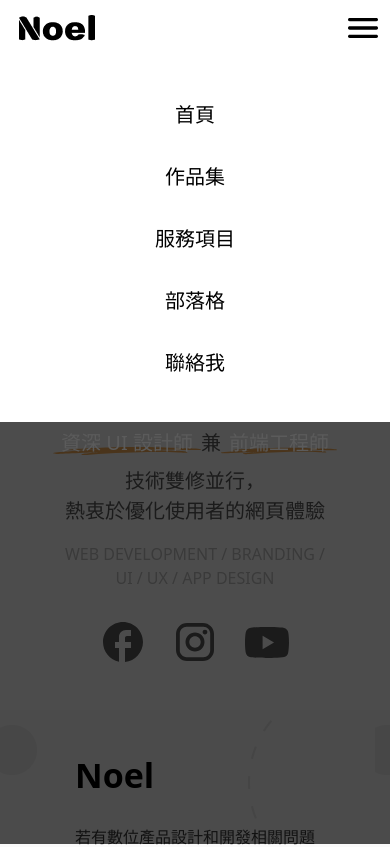
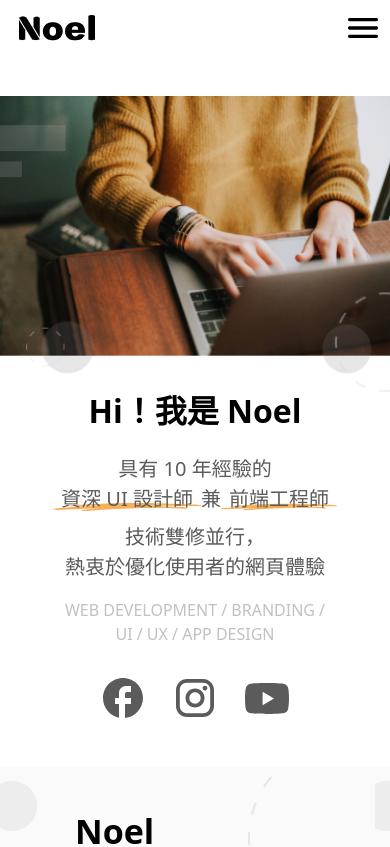
Before and after one commit to Danny-1211/Noel-design, a React (Vite) app: page / in a window 390 px wide. Shown: the top 847 px of the page. Built offline with nearby package versions, Linux system fonts and the light colour scheme.

Commit message:
refactor: remove fixed positioning and unused menu list from header component

```diff
--- a/src/components/Header.jsx
+++ b/src/components/Header.jsx
@@ -11,7 +11,7 @@ function Header() {
     { name: "聯絡我", path: "/" },
   ];
   return (
-    <nav className="fixed bg-[#fff] w-full mx-auto max-w-[1296px] h-[56px] lg:h-24 flex items-center justify-start px-3">
+    <nav className=" bg-[#fff] w-full mx-auto max-w-[1296px] h-[56px] lg:h-24 flex items-center justify-start px-3">
       <div className="logo mr-[318px] mr-auto">
         <img className="" src={logo} alt="logo" />
       </div>
@@ -33,23 +33,7 @@ function Header() {
         <img src={menu} alt="" />
       </div>
 
-      <div className="menuList z-30 lg:hidden  fixed top-[56px] left-0 w-full bg-[#fff] flex flex-col gap-y-[24px] py-[40px]">
-        {/* menuList */}
-        {navItems.map((item, index) => {
-          return (
-            <Link
-              className="font-normal text-[20px] leading-[30px] text-center py-[4px] px-[8px]"
-              to={item.path}
-              key={index}
-            >
-              {item.name}
-            </Link>
-          );
-        })}
-      </div>
 
-      <div className="gray bg-black opacity-70 fixed left-0 bottom-0 -z-20 w-full h-[500px]">
-      </div>
     </nav>
   );
 }
```
